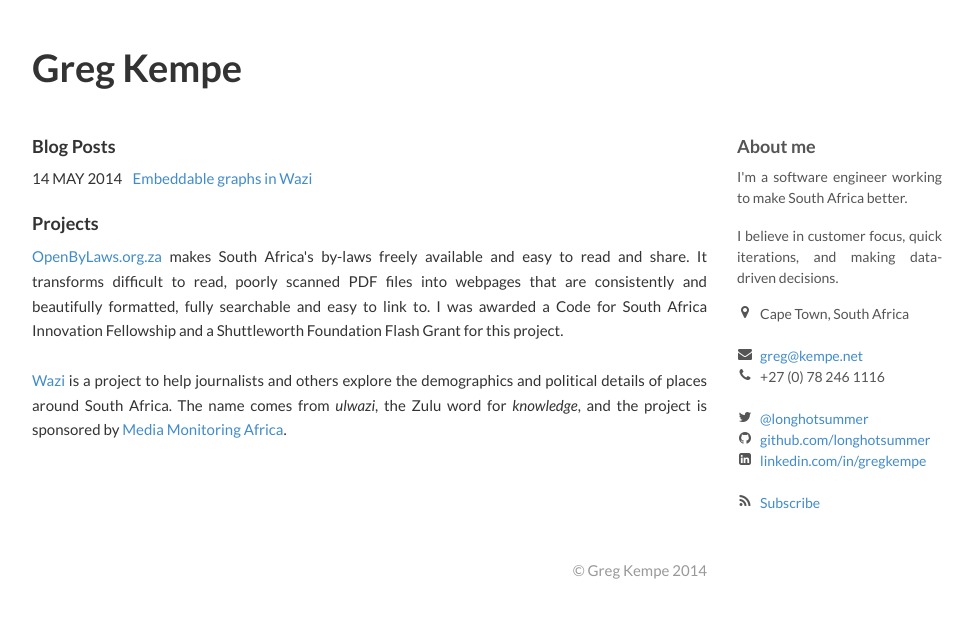
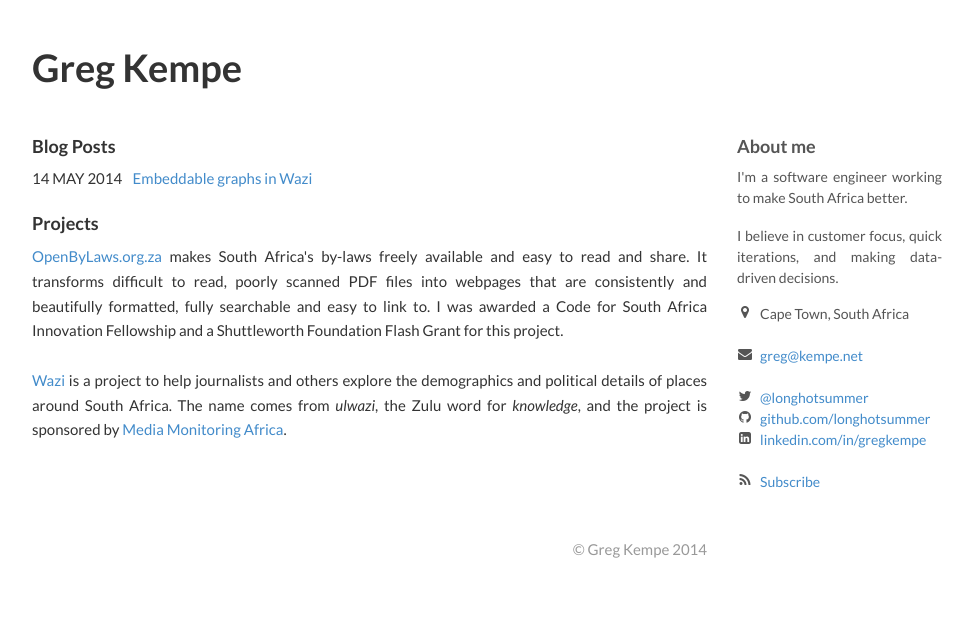
Before and after one commit to longhotsummer/longhotsummer.github.io, a Jekyll site: the page built from index.html, in a window 1280 px wide. Shown: the top 618 px of the page, without its empty margins (153-1126 px from the left). Built offline with Jekyll 4.4.1, drawn with Linux system fonts in a browser that asks for light colours; nearby versions of some CDN libraries; Markdown is read by kramdown in place of the engine named in the settings.

Commit message:
Remove phone

```diff
--- a/_includes/sidebar.html
+++ b/_includes/sidebar.html
@@ -20,10 +20,6 @@
       <a href='mailto:greg@kempe.net'>
         greg@kempe.net
       </a>
-    </li>
-    <li>
-      <i class='fa-li fa fa-phone'></i>
-      +27 (0) 78 246 1116
     </li>
   </ul>
   <ul class='fa-ul'>
```
